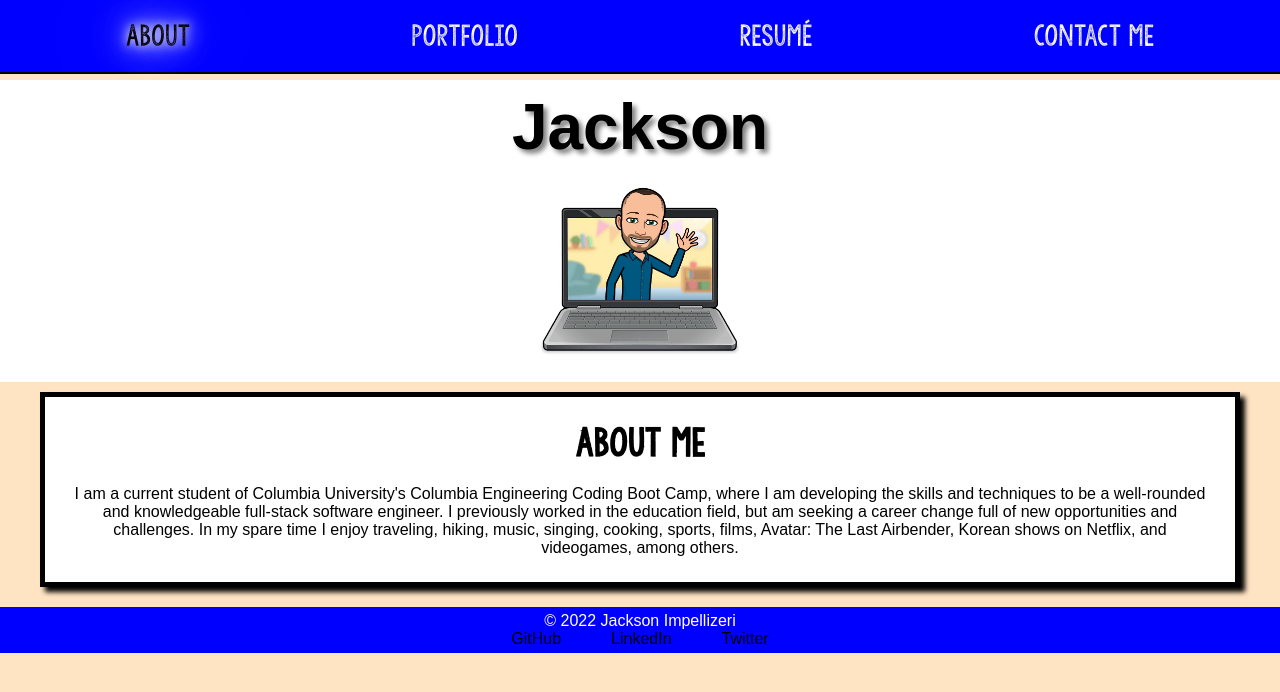
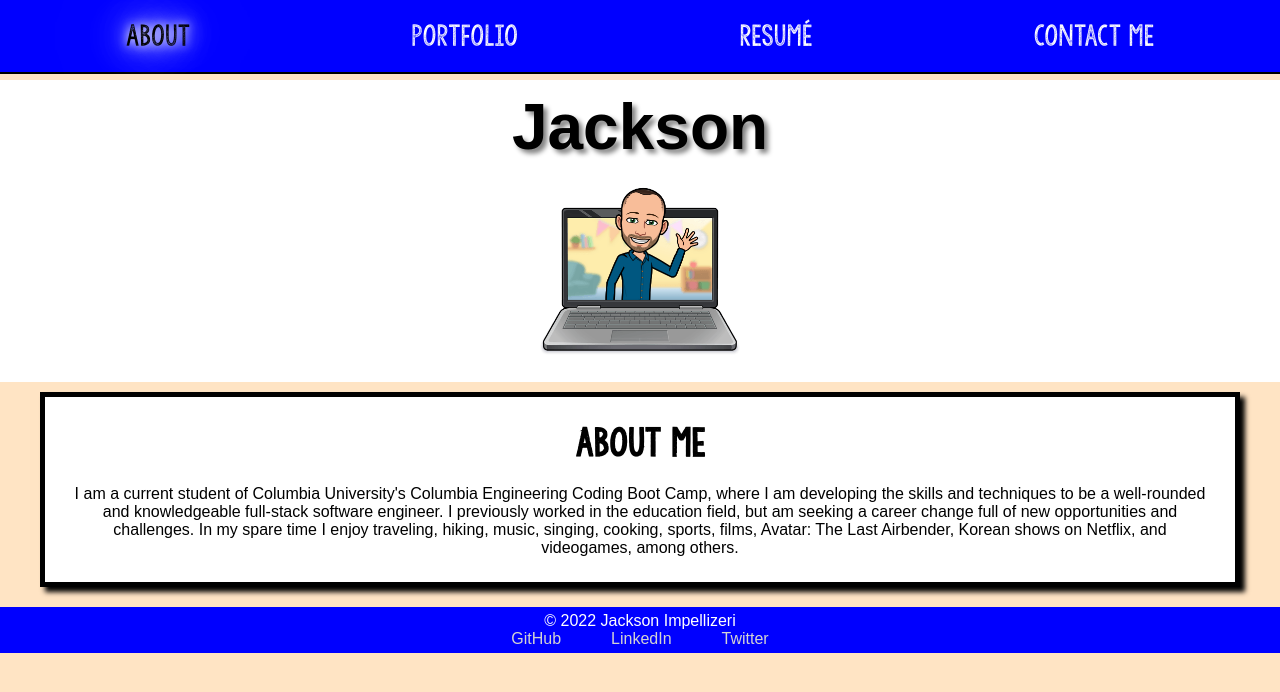
Before and after one commit to Jaxpi/react-portfolio, a React (Create React App) app: page / in a window 1280 px wide. Shown: the top 692 px of the page. Built offline with nearby package versions, Linux system fonts and the light colour scheme; a web font is replaced by a local one.

Commit message:
chamged footer links color for easier visibility

```diff
--- a/src/App.css
+++ b/src/App.css
@@ -274,7 +274,7 @@ footer {
 
 footer a {
   text-decoration: none;
-  color: black;
+  color: lightgray;
   margin: 20px;
   padding: 5px;
 }
```
